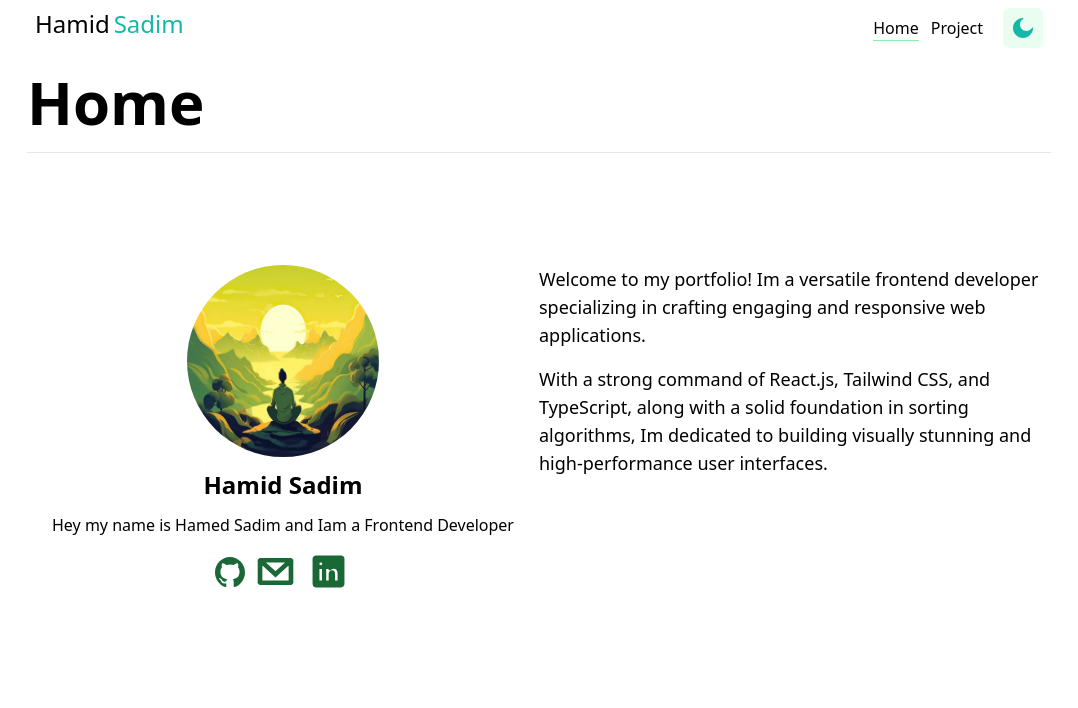
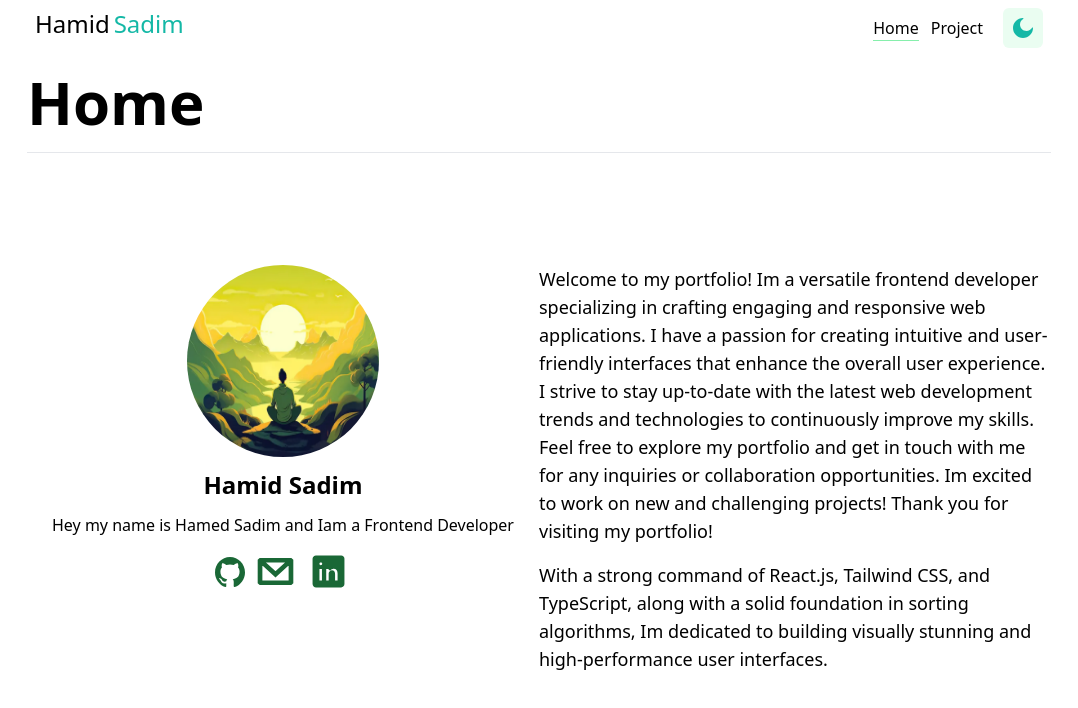
Before and after one commit to HamedSadim1/nextjs-portfolio, a Next.js app: page / in a window 1280 px wide. Shown: the top 708 px of the page, without its empty margins (101-1179 px from the left). Built offline with nearby package versions, Linux system fonts and the light colour scheme.

Commit message:
refactor folder

```diff
--- a/src/app/page.tsx
+++ b/src/app/page.tsx
@@ -36,7 +36,14 @@ export default function Home() {
           {/* right dex */}
           <p>
             Welcome to my portfolio! Im a versatile frontend developer
-            specializing in crafting engaging and responsive web applications.
+            specializing in crafting engaging and responsive web applications. I
+            have a passion for creating intuitive and user-friendly interfaces
+            that enhance the overall user experience. I strive to stay
+            up-to-date with the latest web development trends and technologies
+            to continuously improve my skills. Feel free to explore my portfolio
+            and get in touch with me for any inquiries or collaboration
+            opportunities. Im excited to work on new and challenging projects!
+            Thank you for visiting my portfolio!
           </p>
           <p>
             With a strong command of React.js, Tailwind CSS, and TypeScript,
```
